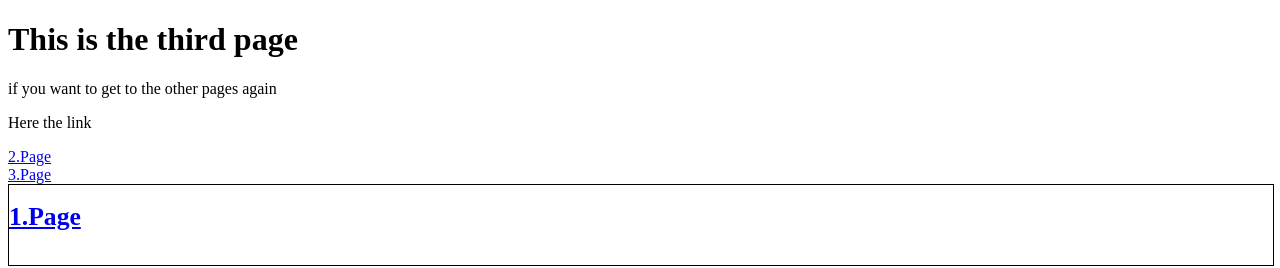
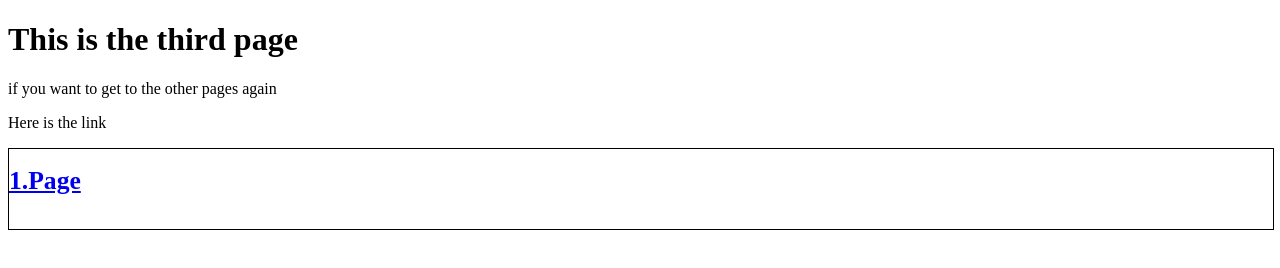
Before and after one commit to DerOttermeister/Otterhoehle, a plain HTML site: page 3-Seite.html in a window 1280 px wide. Drawn offline with Linux system fonts and the light colour scheme.

Commit message:
Update 3-Seite.html

```diff
--- a/3-Seite.html
+++ b/3-Seite.html
@@ -5,10 +5,8 @@
 
 <h1>This is the third page</h1>
 <p>if you want to get to the other pages again</p>
- <p>Here the link</p>
- <a href=https://derottermeister.github.io/Otterhoehle/2-Seite.html>2.Page</a>
- <br>
- <a href=https://derottermeister.github.io/Otterhoehle/>3.Page</a>
+ <p>Here is the link</p>
+
 
  <div style="border:1px solid black;width:100%;height:10vh">
    <h1 style="font-size:2vw"><a href=https://derottermeister.github.io/Otterhoehle/>1.Page</a></h1>
```
